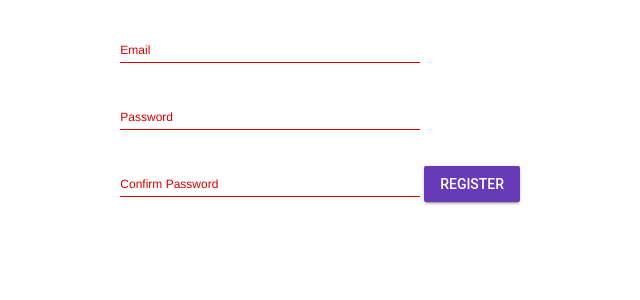
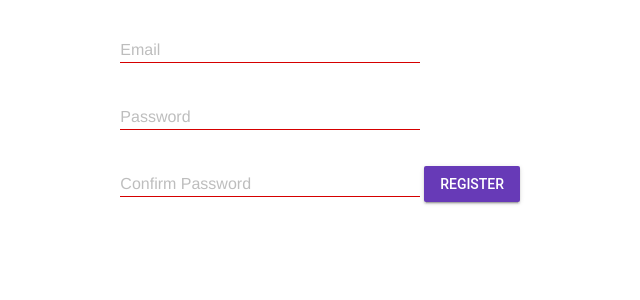
Before and after one commit to erictempleton1/gifttrack, a Django app: page /register/ in a window 1280 px wide. Shown: the part 64-364 px from the top of the page, without its empty margins (317-957 px from the left). Run offline with Django 3.2, Linux system fonts and the light colour scheme.

Commit message:
removing form hover style

```diff
--- a/gifttrack/templates/gifttrack/create.html
+++ b/gifttrack/templates/gifttrack/create.html
@@ -12,15 +12,15 @@
 <div class="form-group">
     <form action="/create/" method="post">
         {% csrf_token %}
-        <div class="mdl-textfield mdl-js-textfield mdl-textfield--floating-label">
+        <div class="mdl-textfield mdl-js-textfield">
             {{ form.gift_desc }}
             <label class="mdl-textfield__label" for="email">Description</label>
         </div>
-        <div class="mdl-textfield mdl-js-textfield mdl-textfield--floating-label">
+        <div class="mdl-textfield mdl-js-textfield">
             {{ form.gift_from }}
             <label class="mdl-textfield__label" for="email">From</label>
         </div>
-        <div class="mdl-textfield mdl-js-textfield mdl-textfield--floating-label">
+        <div class="mdl-textfield mdl-js-textfield">
             {{ form.gift_notes }}
             <label class="mdl-textfield__label" for="email">Notes</label>
         </div>
--- a/gifttrack/templates/gifttrack/login.html
+++ b/gifttrack/templates/gifttrack/login.html
@@ -12,11 +12,11 @@
 <div class="form-group">
     <form action="/login/" method="post">
             {% csrf_token %}
-        <div class="mdl-textfield mdl-js-textfield mdl-textfield--floating-label">
+        <div class="mdl-textfield mdl-js-textfield">
             {{ form.email }}
             <label class="mdl-textfield__label" for="email">Email</label>
         </div>
-        <div class="mdl-textfield mdl-js-textfield mdl-textfield--floating-label">
+        <div class="mdl-textfield mdl-js-textfield">
             {{ form.password }}
             <label class="mdl-textfield__label" for="password">Password</label>
         </div>
--- a/gifttrack/templates/gifttrack/register.html
+++ b/gifttrack/templates/gifttrack/register.html
@@ -13,15 +13,15 @@
 <div class="form-group">
     <form action="/register/" method="post">
         {% csrf_token %}
-        <div class="mdl-textfield mdl-js-textfield mdl-textfield--floating-label">
+        <div class="mdl-textfield mdl-js-textfield">
             {{ form.email }}
             <label class="mdl-textfield__label" for="email">Email</label>
         </div>
-        <div class="mdl-textfield mdl-js-textfield mdl-textfield--floating-label">
+        <div class="mdl-textfield mdl-js-textfield">
             {{ form.password }}
             <label class="mdl-textfield__label" for="email">Password</label>
         </div>
-        <div class="mdl-textfield mdl-js-textfield mdl-textfield--floating-label">
+        <div class="mdl-textfield mdl-js-textfield">
             {{ form.password_confirm }}
             <label class="mdl-textfield__label" for="email">Confirm Password</label>
         </div>
```
